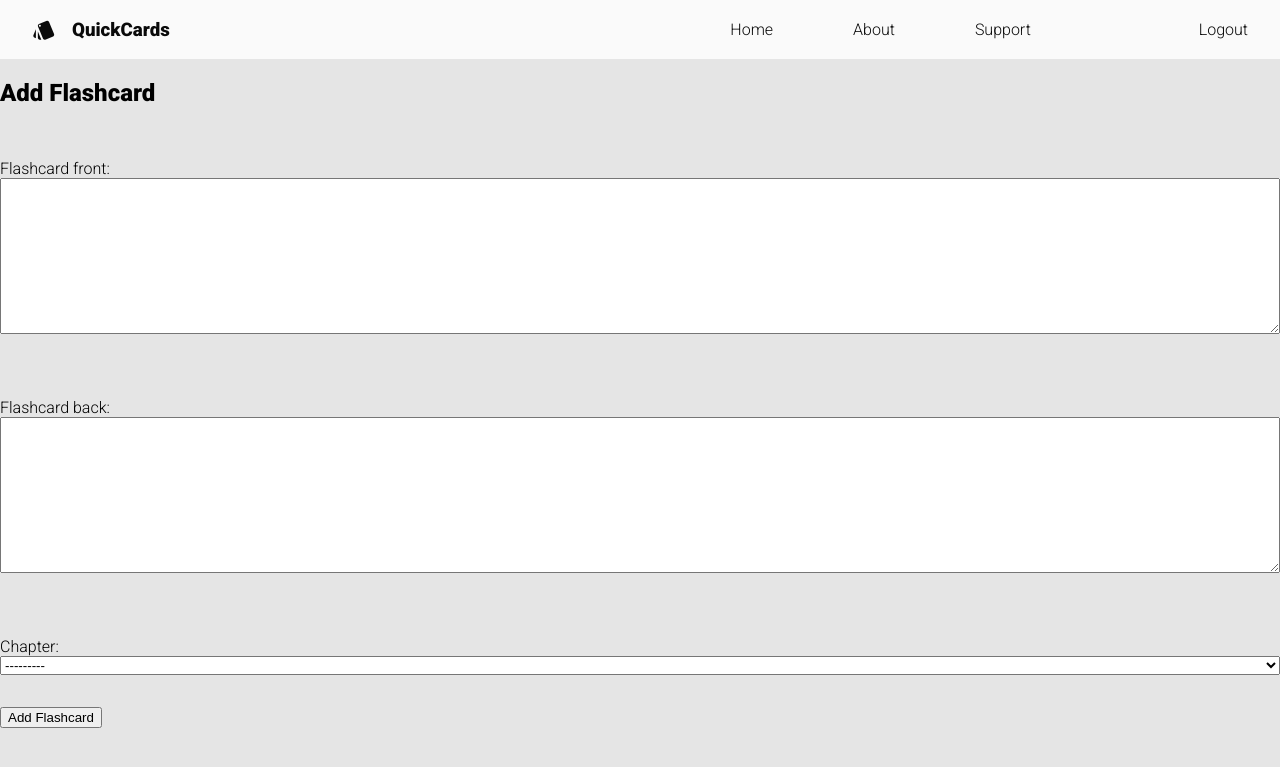
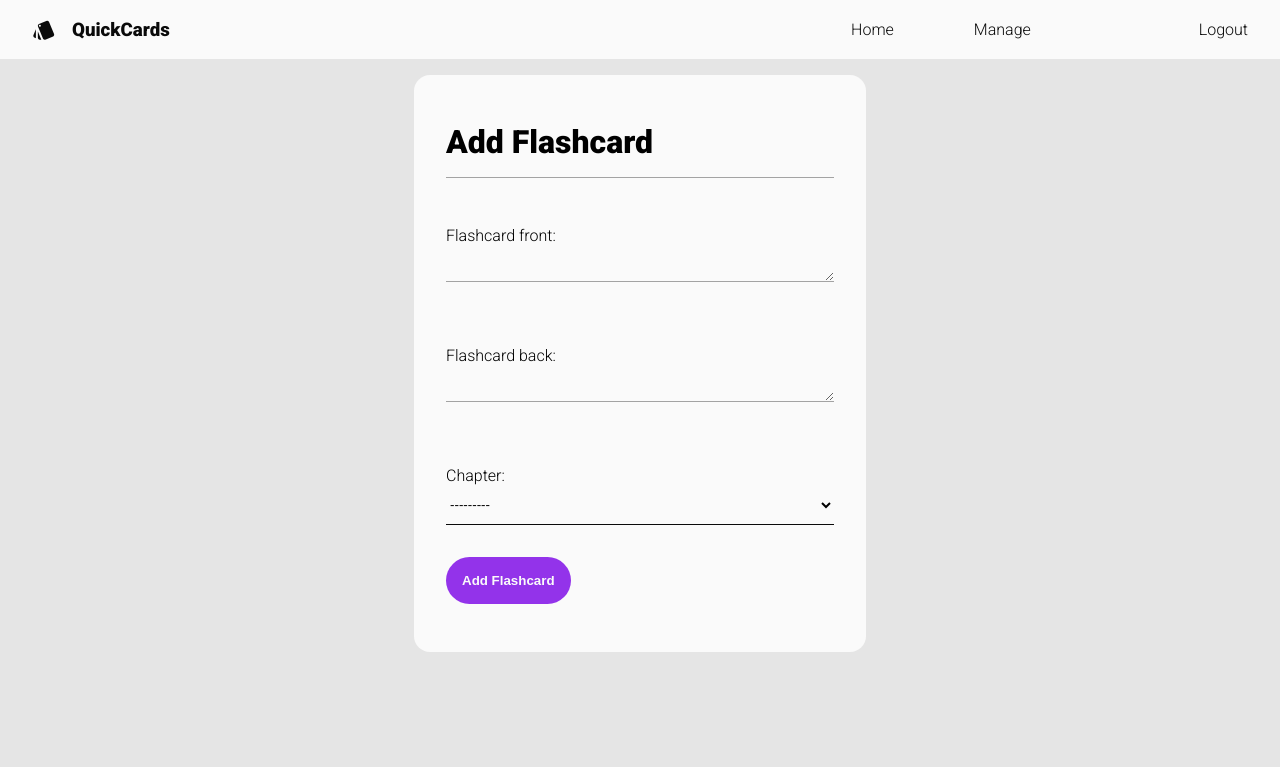
Before and after one commit to kevinalappat09/sem-project, a Django app: page /add_flashcard/ in a window 1280 px wide. Shown: the top 767 px of the page. Run offline with Django 4.2, Linux system fonts and the light colour scheme; a user stored in the database is signed in; data comes from the database, SQL or seed files in the repository; both versions use the stored data as it was after the commit.

Commit message:
Completed add flashcards UI changes

```diff
--- a/flashcards_app/flashcards/forms.py
+++ b/flashcards_app/flashcards/forms.py
@@ -63,6 +63,9 @@ class FlashcardForm(forms.ModelForm):
 
     def __init__(self, *args, **kwargs):
         super().__init__(*args, **kwargs)
+        self.fields['flashcard_front'].widget.attrs.update({'class':'form-input'})
+        self.fields['flashcard_back'].widget.attrs.update({'class':'form-input'})
+        self.fields['chapter'].widget.attrs.update({'class':'form-dropdown'})
 
         # Set the initial values for previous_revision_date, next_revision_date, and difficulty_level
         from datetime import date, timedelta
--- a/flashcards_app/flashcards/static/css/styles.css
+++ b/flashcards_app/flashcards/static/css/styles.css
@@ -305,3 +305,20 @@ body {
     padding: 16px;
     border-radius: 32px;
 }
+
+.form-dropdown {
+    height: 2.5rem;
+    border: none;
+    outline: none;
+    border-bottom: 1px solid var(--accent);
+    background-color: var(--secondary);
+
+    transition: 400ms;
+}
+
+.form-dropdown:focus {
+    border: none;
+    outline: none;
+
+    border-bottom: 1px solid var(--pink);
+}
--- a/flashcards_app/flashcards/templates/flashcards/add_flashcard.html
+++ b/flashcards_app/flashcards/templates/flashcards/add_flashcard.html
@@ -1,22 +1,23 @@
 {% extends "flashcards/base.html" %}
 {% block content %}
-    <div class="login-card">
-        <h2>Add Flashcard</h2>
-        <form method="post">
-            {% csrf_token %}
-            <div class="form-group">
-                {{ form.flashcard_front.label_tag }} {{ form.flashcard_front }}
-                {{ form.flashcard_front.errors }}
+    <div class="main-content" id="form-content">
+        <div class="form-card">
+            <div class="form-header">
+                Add Flashcard
             </div>
-            <div class="form-group">
-                {{ form.flashcard_back.label_tag }} {{ form.flashcard_back }}
-                {{ form.flashcard_back.errors }}
+            <div class="form-content">
+                <form action="" method="post" class="form">
+                    {% csrf_token %}
+                    {% for field in form %}
+                        <div class="form-group">
+                            <label for="{{field.id_for_label}}">{{ field.label_tag }}</label>
+                            {{field}}
+                            {{field.errors}}
+                        </div>
+                    {% endfor %}
+                    <button type="submit" class="form-submit-btn">Add Flashcard</button>
+                </form>
             </div>
-            <div class="form-group">
-                {{ form.chapter.label_tag }} {{ form.chapter }}
-                {{ form.chapter.errors }}
-            </div>
-            <button type="submit" class="btn btn-primary">Add Flashcard</button>
-        </form>
+        </div>
     </div>
 {% endblock %}
--- a/flashcards_app/flashcards/templates/flashcards/base.html
+++ b/flashcards_app/flashcards/templates/flashcards/base.html
@@ -26,9 +26,14 @@
         <div class="nav-content">
             <div class="nav-center">
                 <ul class="nav-button-cluster">
+                    {% if user.is_authenticated %}
                     <li class="nav-item"><a class="nav-item-link" href="{% url 'flashcards:home' %}">Home</a></li>
-                    <li class="nav-item"><a class="nav-item-link" href="{% url 'flashcards:home' %}">About</a></li>
-                    <li class="nav-item"><a class="nav-item-link" href="{% url 'flashcards:home' %}">Support</a></li>
+                    <li class="nav-item"><a class="nav-item-link" href="{% url 'flashcards:manage' %}">Manage</a></li>
+                    {% else %}
+                        <li class="nav-item"><a class="nav-item-link" href="{% url 'flashcards:home' %}">Home</a></li>
+                        <li class="nav-item"><a class="nav-item-link" href="{% url 'flashcards:home' %}">About</a></li>
+                        <li class="nav-item"><a class="nav-item-link" href="{% url 'flashcards:home' %}">Support</a></li>
+                    {% endif %}
                 </ul>
             </div>
             <div class="nav-right">
--- a/flashcards_app/flashcards/templates/flashcards/home.html
+++ b/flashcards_app/flashcards/templates/flashcards/home.html
@@ -10,6 +10,7 @@
                         <div class="card-heading">
                             <!-- TO DO - use javascript to make this clickable to take you to revision. -->
                             <h4 class="chapter-card-heading">{{ chapter.subject.subject_name }} : {{ chapter.chapter_name }}</h4>
+                            <a href="{% url 'flashcards:revision' chapter.id %}">{{ chapter.chapter_name }}</a>
                         </div>
                         <div class="card-count">
                             <p>Revise : 5</p>
```
Also changed, not shown: flashcards_app/db.sqlite3.
